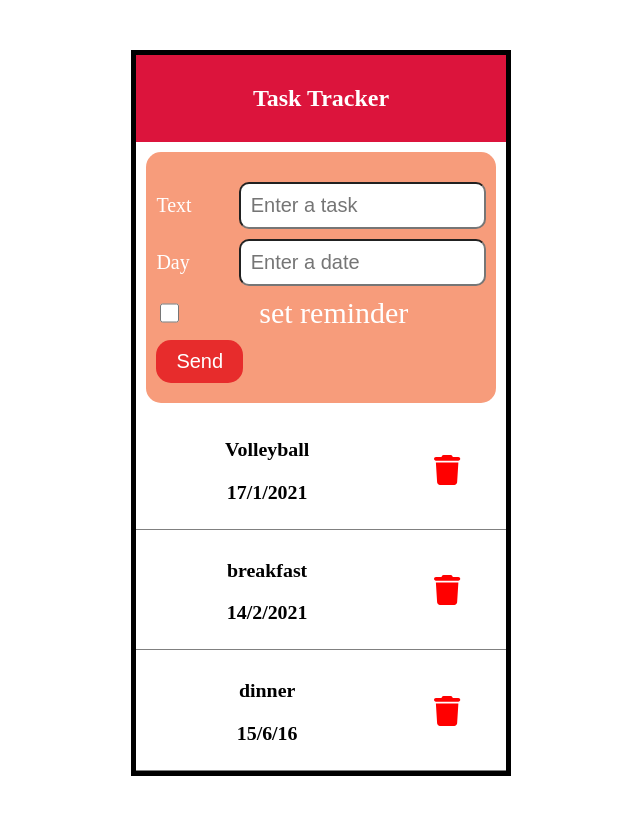
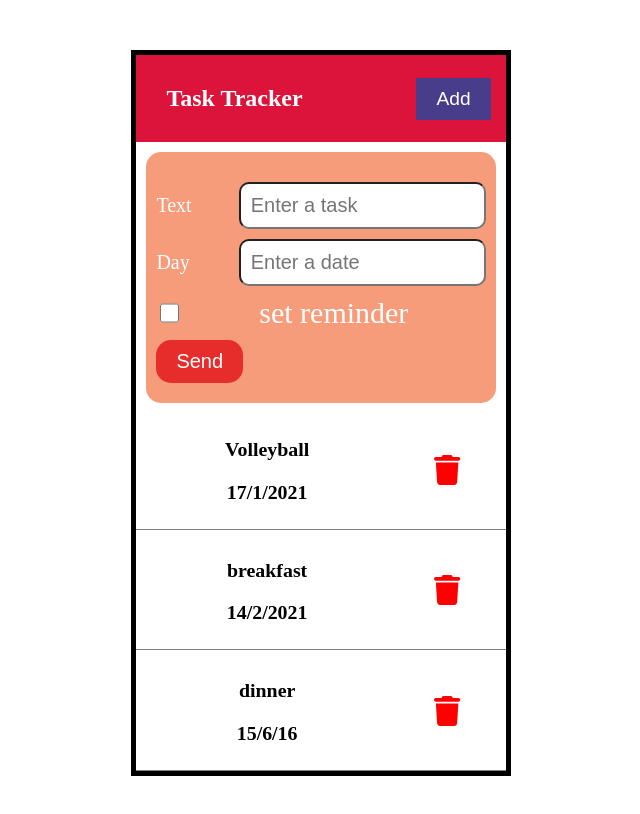
Before and after one commit to abdallah0128318/angularjs-jsonServer-CRUD-operations, an Angular app: page / in a window 1280 px wide. Shown: the top 814 px of the page, without its empty margins (319-959 px from the left). Built offline with nearby package versions, Linux system fonts and the light colour scheme; data requests are answered from the project's data file.

Commit message:
added reusable button

```diff
--- a/src/app/app.module.ts
+++ b/src/app/app.module.ts
@@ -9,6 +9,7 @@ import { TasksComponent } from './components/tasks/tasks.component';
 import { TaskItemComponent } from './components/task-item/task-item.component';
 import { FontAwesomeModule } from '@fortawesome/angular-fontawesome';
 import { AddTaskComponent } from './components/add-task/add-task.component';
+import { ButtonComponent } from './components/button/button.component';
 
 @NgModule({
   declarations: [
@@ -16,7 +17,8 @@ import { AddTaskComponent } from './components/add-task/add-task.component';
     HeaderComponent,
     TasksComponent,
     TaskItemComponent,
-    AddTaskComponent
+    AddTaskComponent,
+    ButtonComponent
   ],
   imports: [
     BrowserModule,
--- /dev/null
+++ b/src/app/components/button/button.component.css
@@ -0,0 +1,8 @@
+button
+{
+    font-size: larger;
+    padding: 10px 20px;
+    border-style: none;
+    margin-right: 15px;
+    cursor: pointer;
+}
--- /dev/null
+++ b/src/app/components/button/button.component.html
@@ -0,0 +1 @@
+<button [ngStyle]="{'background-color': bg_color, 'color': color}">{{text}}</button>
--- /dev/null
+++ b/src/app/components/button/button.component.ts
@@ -0,0 +1,19 @@
+import { Component, OnInit, Input } from '@angular/core';
+
+@Component({
+  selector: 'app-button',
+  templateUrl: './button.component.html',
+  styleUrls: ['./button.component.css']
+})
+export class ButtonComponent implements OnInit {
+
+  @Input() text: string;
+  @Input() bg_color: string;
+  @Input() color: string;
+
+  constructor() { }
+
+  ngOnInit(): void {
+  }
+
+}
--- a/src/app/components/header/header.component.css
+++ b/src/app/components/header/header.component.css
@@ -2,11 +2,16 @@ header
 {
     width: 100%;
     background-color: crimson;
+    display: flex;
+    flex-direction: row;
+    align-items: center;
+    justify-content: center;
+
 }
 header h2
 {
-    text-align: center;
     padding: 30px;
     margin: 0;
     color: white;
+    flex: 65%;
 }
--- a/src/app/components/header/header.component.html
+++ b/src/app/components/header/header.component.html
@@ -1,3 +1,4 @@
-<header>
+<header id="head">
     <h2> {{title}} </h2>
+    <app-button text="Add" bg_color="darkslateblue" color="#ffffff"></app-button>
 </header>
```
Also changed, not shown: 1 other file (tests, documents, lock files or other folders).
